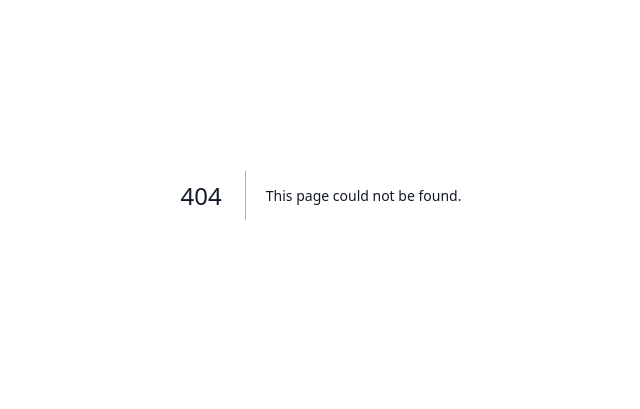
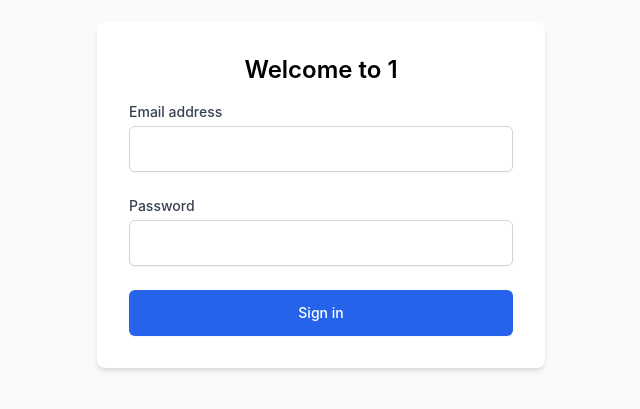
Before and after one commit to MarcusSamuelsson/my-portfolio, a Next.js app: page /1/page in a window 1280 px wide. Before the commit this address had no page. Shown: the part 205-614 px from the top of the page, without its empty margins (319-959 px from the left). Built offline with nearby package versions, Linux system fonts and the light colour scheme.

Commit message:
Setting up subdomains

```diff
--- a/src/components/PortfolioSideMenu.tsx
+++ b/src/components/PortfolioSideMenu.tsx
@@ -26,7 +26,7 @@ const PortfolioSideMenu: React.FC = () => {
 
       <nav className="space-y-4 flex-grow">
         {/* Overview Link */}
-        <Link href="/portfolio/overview" className="flex items-center space-x-2 text-lg text-gray-900 dark:text-white hover:text-blue-500">
+        <Link href="/portfolio/" className="flex items-center space-x-2 text-lg text-gray-900 dark:text-white hover:text-blue-500">
           <FaHome />
           {isExpanded && <span>Overview</span>}
         </Link>
--- /dev/null
+++ b/src/pages/[subdomain]/page.tsx
@@ -0,0 +1,53 @@
+"use client";
+import { useParams } from "next/navigation";
+
+export default function LoginPage() {
+  const params = useParams();
+  const tenant = params.subdomain;
+
+  return (
+    <div className="flex flex-col min-h-screen items-center justify-center bg-gray-50">
+      <div className="bg-white shadow-md rounded-lg p-8 max-w-md w-full">
+        <h1 className="text-2xl font-semibold text-center mb-4 text-black">
+          {tenant ? `Welcome to ${tenant}` : "Welcome"}
+        </h1>
+        <form className="space-y-6">
+          <div>
+            <label
+              htmlFor="email"
+              className="block text-sm font-medium text-gray-700"
+            >
+              Email address
+            </label>
+            <input
+              type="email"
+              id="email"
+              className="mt-1 block w-full p-3 border border-gray-300 rounded-md shadow-sm focus:ring-blue-500 focus:border-blue-500 sm:text-sm"
+              required
+            />
+          </div>
+          <div>
+            <label
+              htmlFor="password"
+              className="block text-sm font-medium text-gray-700"
+            >
+              Password
+            </label>
+            <input
+              type="password"
+              id="password"
+              className="mt-1 block w-full p-3 border border-gray-300 rounded-md shadow-sm focus:ring-blue-500 focus:border-blue-500 sm:text-sm"
+              required
+            />
+          </div>
+          <button
+            type="submit"
+            className="w-full flex justify-center py-3 px-4 border border-transparent rounded-md shadow-sm text-sm font-medium text-white bg-blue-600 hover:bg-blue-700 focus:outline-none focus:ring-2 focus:ring-offset-2 focus:ring-blue-500"
+          >
+            Sign in
+          </button>
+        </form>
+      </div>
+    </div>
+  );
+}
--- /dev/null
+++ b/src/pages/api/add-subdomain/route.ts
@@ -0,0 +1,31 @@
+import { NextResponse } from 'next/server';
+import fs from 'fs';
+import path from 'path';
+
+interface Subdomain {
+  subdomain: string;
+}
+
+export async function POST(request: Request): Promise<NextResponse> {
+  const { subdomain }: Subdomain = await request.json();
+
+  if (!subdomain) {
+    return NextResponse.json(
+      { error: 'Subdomain is required' },
+      { status: 400 }
+    );
+  }
+
+  const filePath = path.join(process.cwd(), 'subdomains.json');
+  const fileData = fs.readFileSync(filePath, 'utf8');
+  const subdomains: Subdomain[] = JSON.parse(fileData);
+
+  subdomains.push({ subdomain });
+
+  fs.writeFileSync(filePath, JSON.stringify(subdomains, null, 2));
+
+  return NextResponse.json(
+    { message: 'Subdomain added successfully' },
+    { status: 200 }
+  );
+}
--- a/src/pages/index.tsx
+++ b/src/pages/index.tsx
@@ -1,15 +1,50 @@
 //pages/index.tsx
 
 import React from "react";
+import { useState, FormEvent } from "react";
 import Header from "@/components/Header";
 
 const HomePage = () => {
+  const [subdomain, setSubdomain] = useState<string>("");
+
+  const handleSubmit = async (event: FormEvent<HTMLFormElement>) => {
+    event.preventDefault();
+
+    const response = await fetch("/api/add-subdomain", {
+      method: "POST",
+      headers: {
+        "Content-Type": "application/json",
+      },
+      body: JSON.stringify({ subdomain }),
+    });
+
+    if (response.ok) {
+      alert("Subdomain added successfully!");
+    } else {
+      alert("Failed to add subdomain");
+    }
+
+    setSubdomain("");
+  };
+
   return (
     <div className="bg-white dark:bg-gray-800 min-h-screen">
       <Header />
       <main className="flex flex-col items-center justify-center h-full text-center">
-          <h1 className="text-3xl font-bold center">Welcome to My Website</h1>
-          <p className="mt-2">This is the homepage of your Next.js app.</p>
+        <h1>Add Subdomain</h1>
+        <form onSubmit={handleSubmit}>
+          <label htmlFor="subdomain">Subdomain:</label>
+          <input
+            type="text"
+            id="subdomain"
+            className="text-black p-1 mx-5"
+            value={subdomain}
+            onChange={(event) => setSubdomain(event.target.value)}
+          />
+          <button type="submit" className="text-black bg-white p-1">
+            Add Subdomain
+          </button>
+        </form>
       </main>
     </div>
   );
--- /dev/null
+++ b/subdomains.json
@@ -0,0 +1,5 @@
+[
+    {
+      "subdomain": "portfolio"
+    }
+  ]
```
Also changed, not shown: middleware.ts (added, +37 -0 lines). Lines whose indentation alone changed are shown as unchanged.
